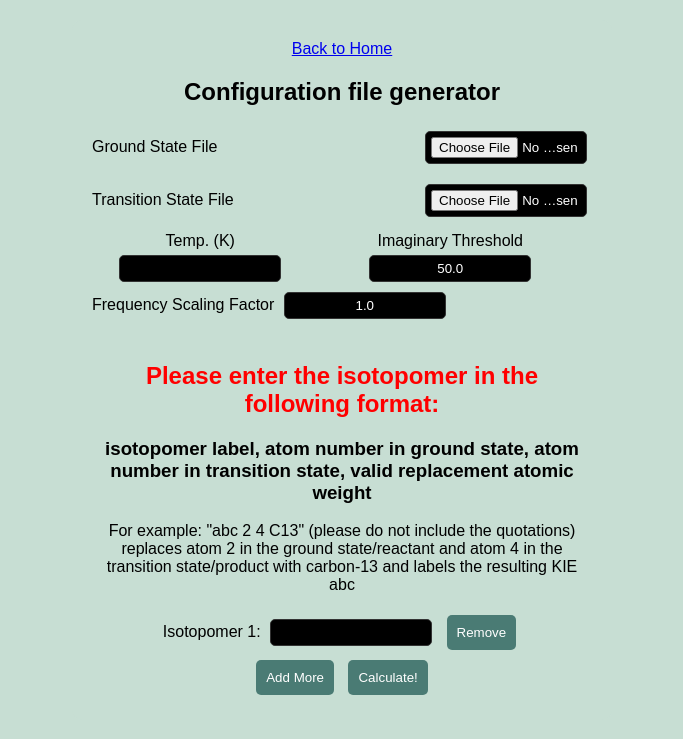
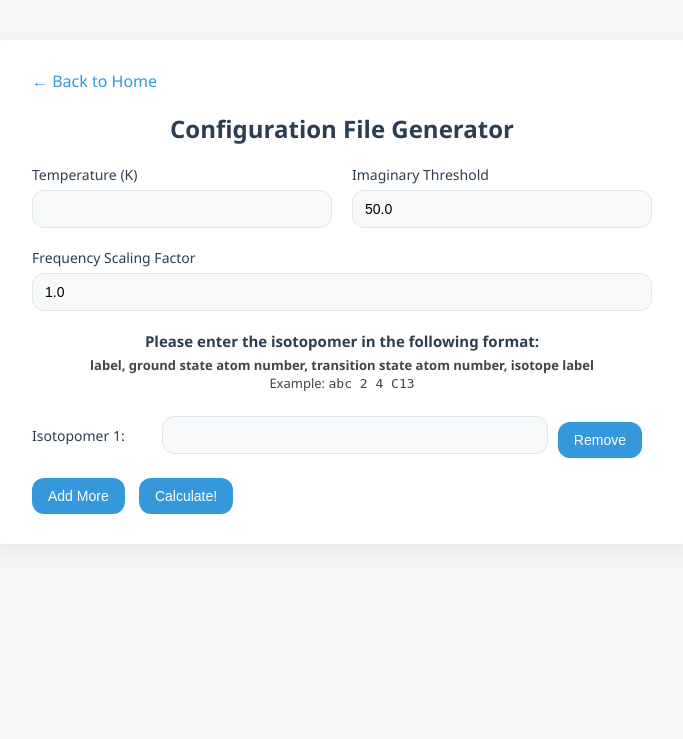
Before and after one commit to ggrazioli/PyQuiverHS, a Flask app: page /config in a window 1280 px wide. Shown: the top 739 px of the page, without its empty margins (298-981 px from the left). Run offline with Flask 3, Linux system fonts and the light colour scheme.

Commit message:
Overhauled the configuration file generator

```diff
--- a/PyQuiver/templates/config.html
+++ b/PyQuiver/templates/config.html
@@ -1,58 +1,162 @@
 <!DOCTYPE html>
 <html lang="en">
 <head>
-    <meta charset="UTF-8">
-    <meta name="viewport" content="width=device-width, initial-scale=1.0">
-    <title>Configugration file generator</title>
+  <meta charset="UTF-8" />
+  <meta name="viewport" content="width=device-width, initial-scale=1.0"/>
+  <title>Configuration File Generator</title>
+  <link href="https://fonts.googleapis.com/css2?family=Material+Symbols+Outlined" rel="stylesheet" />
   <style>
+    :root {
+      --primary: #3498db;
+      --hover: #2980b9;
+      --bg: #f4f6f8;
+      --white: #ffffff;
+      --text: #2c3e50;
+      --error: #e74c3c;
+      --radius: 12px;
+      --transition: 0.3s ease;
+    }
+
+    * {
+      box-sizing: border-box;
+      margin: 0;
+      padding: 0;
+    }
+
     body {
-            font-family: Arial, sans-serif;
-            background-color: #c7ded3;
+      font-family: 'Segoe UI', sans-serif;
+      background-color: var(--bg);
+      padding: 40px 20px;
+      display: flex;
+      justify-content: center;
+    }
+
+    .container {
+      background-color: var(--white);
+      padding: 30px 40px;
+      border-radius: var(--radius);
+      max-width: 700px;
+      width: 100%;
+      box-shadow: 0 8px 20px rgba(0, 0, 0, 0.06);
+      animation: fadeIn 0.5s ease;
+    }
+
+    .container h2 {
+      margin-bottom: 20px;
+      color: var(--text);
+      font-size: 24px;
       text-align: center;
+    }
+
+    .container a {
+      display: inline-block;
+      margin-bottom: 20px;
+      text-decoration: none;
+      color: var(--primary);
+      font-weight: 500;
+    }
+
+    .input-group {
+      display: flex;
+      flex-wrap: wrap;
+      gap: 20px;
+      margin-bottom: 20px;
+    }
+
+    .input-group div {
+      flex: 1;
+      min-width: 200px;
+    }
+
+    label {
+      display: block;
+      margin-bottom: 6px;
+      font-size: 14px;
+      color: var(--text);
+      font-weight: 500;
+    }
+
+    input[type="text"] {
+      width: 100%;
+      padding: 10px 12px;
+      border: 1px solid #dfe6e9;
+      border-radius: var(--radius);
+      background: #f8f9fa;
+      font-size: 14px;
+      transition: border var(--transition);
+    }
+
+    input:focus {
+      outline: none;
+      border-color: var(--primary);
+      background-color: white;
+      box-shadow: 0 0 0 2px rgba(52, 152, 219, 0.15);
+    }
+
+    .info {
+      margin-bottom: 20px;
+      color: var(--error);
+      font-size: 14px;
+      text-align: center;
+    }
+
+    .info h3 {
+      font-size: 15px;
+      margin: 10px 0 5px;
+      color: var(--text);
+    }
+
+    .info p {
+      font-size: 13px;
+      color: #444;
+    }
+
+    #input-container > div {
+      display: flex;
+      align-items: center;
+      margin-bottom: 10px;
+      gap: 10px;
+    }
+
+    #input-container label {
+      flex: 0 0 120px;
       margin: 0;
-            padding: 20px;
     }
-        .container {
-            width: 500px;
-            margin: auto;
-            background: #c7ded3;
-            padding: 20px;
-            border-radius: 10px;
+
+    #input-container input {
+      flex: 1;
     }
+
     button {
-            background-color: #4a7b74;
+      background: var(--primary);
       color: white;
       border: none;
-            padding: 10px;
-            margin: 5px;
+      padding: 10px 16px;
+      border-radius: var(--radius);
       cursor: pointer;
-            border-radius: 5px;
+      font-size: 14px;
+      transition: background var(--transition), transform 0.2s ease;
+      margin-top: 10px;
+      margin-right: 10px;
     }
+
     button:hover {
-            background-color: #3d615d;
+      background: var(--hover);
+      transform: translateY(-1px);
     }
-        input {
-            width: 150px;
-            padding: 5px;
-            margin: 5px;
-            text-align: center;
-            border-radius: 5px;
-            border: 1px solid #333;
-            background-color: black;
-            color: white;
+
+    @keyframes fadeIn {
+      from {
+        opacity: 0;
+        transform: translateY(20px);
       }
-        .label {
-            display: flex;
-            justify-content: space-between;
-            align-items: center;
-            margin-bottom: 10px;
+      to {
+        opacity: 1;
+        transform: translateY(0);
       }
-        .input-group {
-            display: flex;
-            align-items: center;
-            justify-content: space-between;
     }
   </style>
+
   <script>
     let fieldCount = 1;
 
@@ -60,9 +164,11 @@
       fieldCount++;
       const container = document.getElementById("input-container");
       const newField = document.createElement("div");
-            newField.innerHTML = `<label>Isotopomers ${fieldCount}:</label>
+      newField.innerHTML = `
+        <label>Isotopomer ${fieldCount}:</label>
         <input type="text" name="isotopomers[]" required>
-                                <button type="button" onclick="removeField(this)">Remove</button>`;
+        <button type="button" onclick="removeField(this)">Remove</button>
+      `;
       container.appendChild(newField);
       updateLabels();
     }
@@ -86,23 +192,15 @@
   </script>
 </head>
 <body>
+
   <div class="container">
-        <a href="{{ url_for('home') }}">Back to Home</a>
-        <h2>Configuration file generator</h2>
+    <a href="{{ url_for('home') }}">← Back to Home</a>
+    <h2>Configuration File Generator</h2>
 
     <form action="/config" method="post" enctype="multipart/form-data">
-            <div class="label">
-                <span>Ground State File</span>
-                <input type="file" name="ground_state_file" accept=".out,.log">
-            </div>
-            <div class="label">
-                <span>Transition State File</span>
-                <input type="file" name="transition_state_file" accept=".out,.log">
-            </div>
-
       <div class="input-group">
         <div>
-                    <label>Temp. (K)</label>
+          <label>Temperature (K)</label>
           <input type="text" name="temperature">
         </div>
         <div>
@@ -110,18 +208,20 @@
           <input type="text" name="imag_threshold" value="50.0">
         </div>
       </div>
+
       <div class="input-group">
         <div>
           <label>Frequency Scaling Factor</label>
           <input type="text" name="scaling" value="1.0">
         </div>
       </div>
-            </br>
-            <div id="lable">
-                <h2 style="color: red;">Please enter the isotopomer in the following format: </h2>
-                <h3>isotopomer label, atom number in ground state, atom number in transition state, valid replacement atomic weight</h3>
-                <p>For example: "abc 2 4 C13" (please do not include the quotations) replaces atom 2 in the ground state/reactant and atom 4 in the transition state/product with carbon-13 and labels the resulting KIE abc</p>
+
+      <div class="info">
+        <h3>Please enter the isotopomer in the following format:</h3>
+        <p><strong>label, ground state atom number, transition state atom number, isotope label</strong></p>
+        <p>Example: <code>abc 2 4 C13</code></p>
       </div>
+
       <div id="input-container">
         <div>
           <label>Isotopomer 1:</label>
@@ -129,9 +229,11 @@
           <button type="button" onclick="removeField(this)">Remove</button>
         </div>
       </div>
+
       <button type="button" onclick="addField()">Add More</button>
       <button type="submit">Calculate!</button>
     </form>
   </div>
+
 </body>
 </html>
```
Lines whose indentation alone changed are shown as unchanged.
